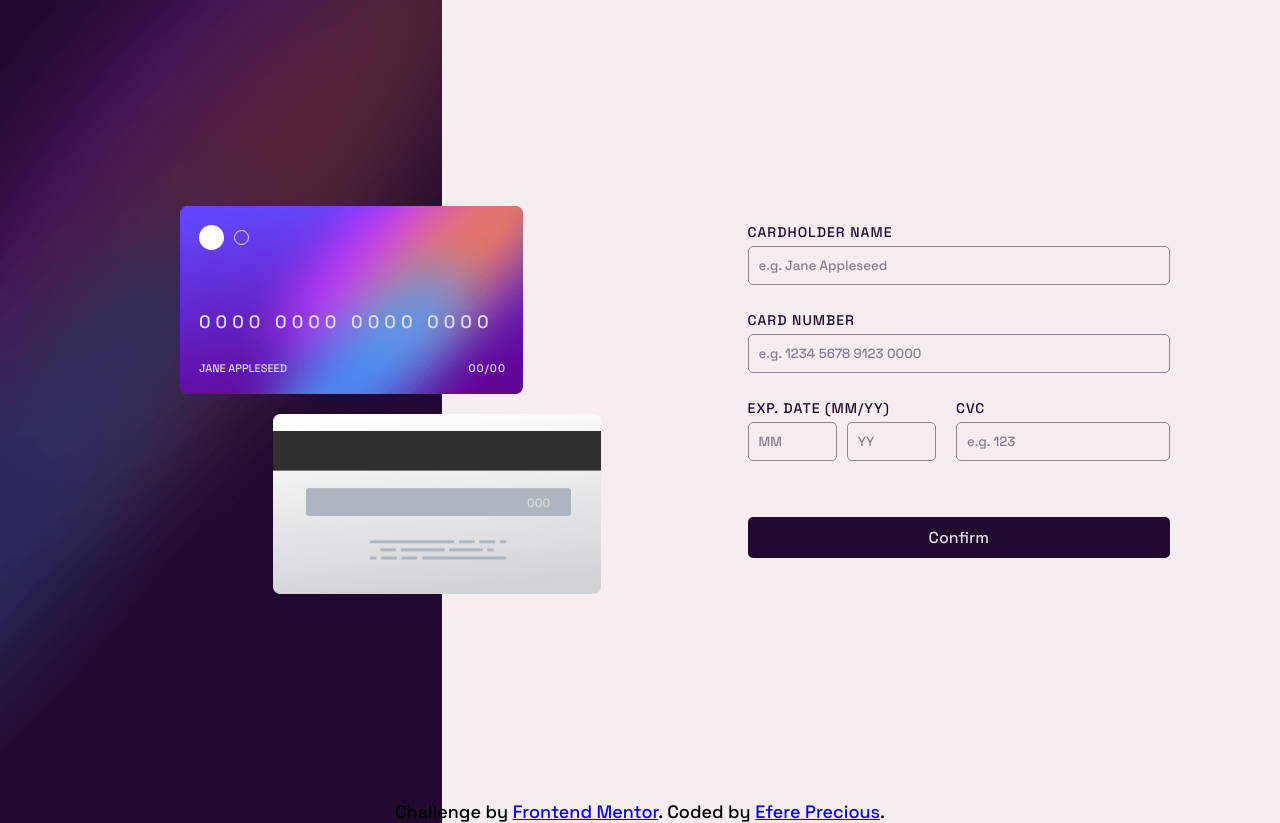
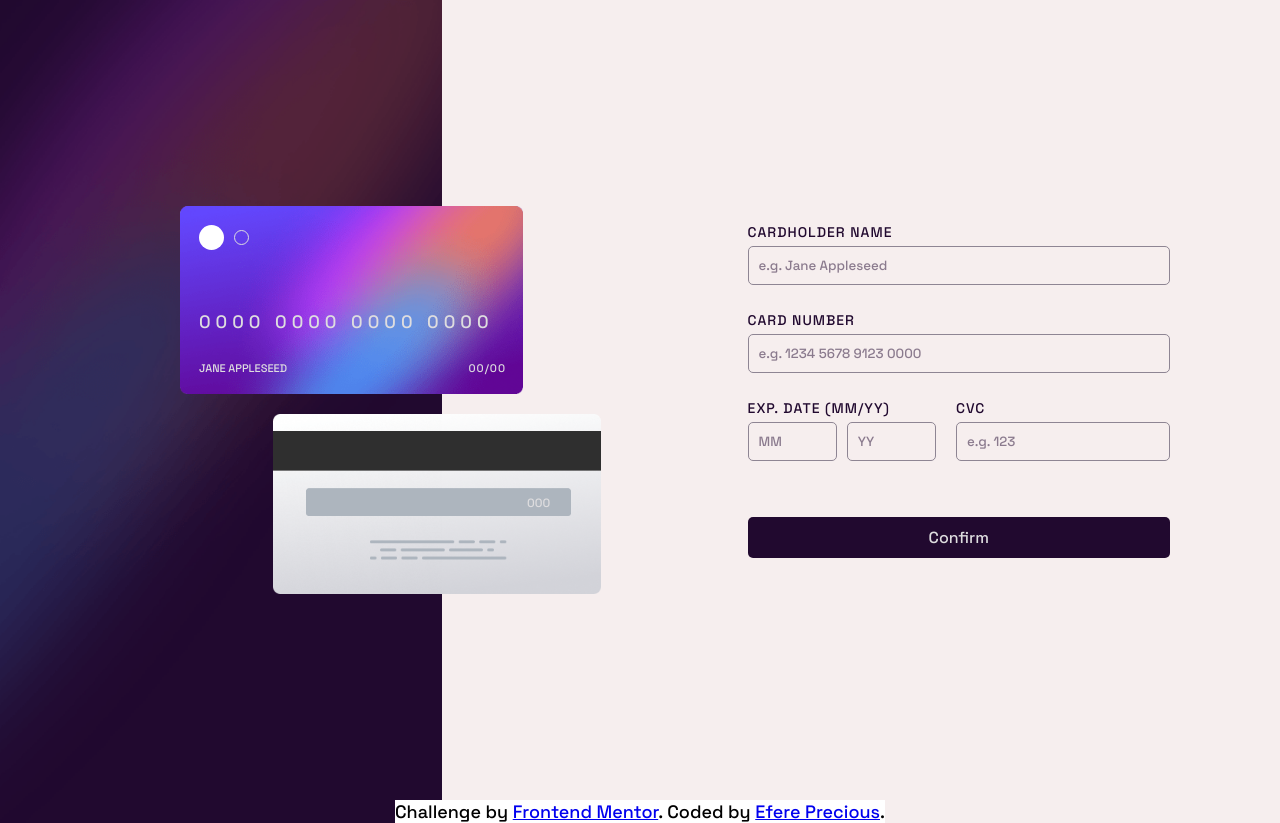
Before and after one commit to justEfere/frontend-mentor, a plain HTML site: page interactive-card-details-form-main/index.html in a window 1280 px wide. Drawn offline with Linux system fonts and the light colour scheme.

Commit message:
Update style.css

```diff
--- a/interactive-card-details-form-main/style.css
+++ b/interactive-card-details-form-main/style.css
@@ -98,6 +98,14 @@ body {
     right: 30px;
     top: 58px;
 }
+
+/*  */
+.attribution {
+    text-align: center;
+    margin: 0 auto;
+    background-color: var(--White);
+}
+/*  */
 
 .card-info-container {
     position: relative;
```
